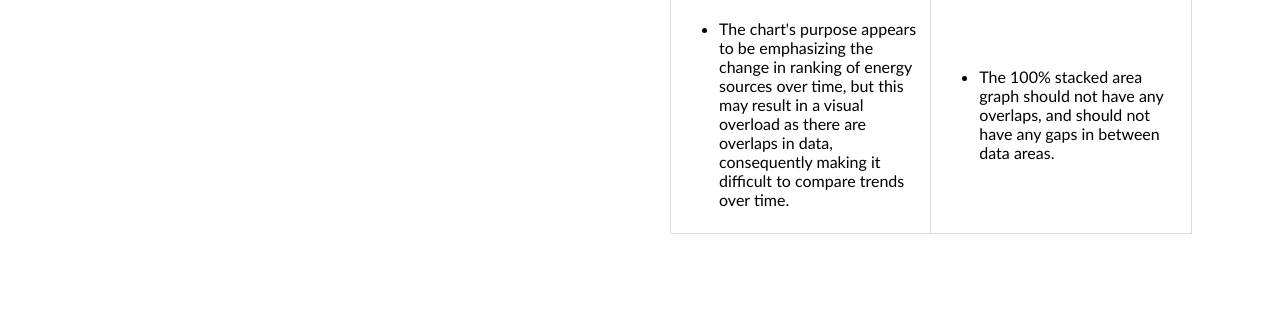
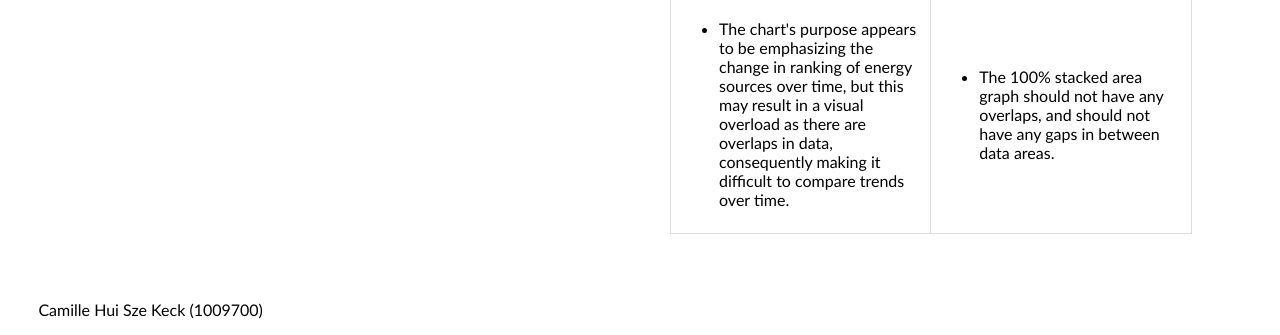
Before and after one commit to meegan29/HCDIV-2, a plain HTML site: page index.html in a window 1280 px wide. Shown: the part 2041-2376 px from the top of the page. Before the commit the page ends 2333 px from the top, so only its background shows below. Drawn offline with Linux system fonts and the light colour scheme.

Commit message:
index.html
Added name

```diff
--- a/index.html
+++ b/index.html
@@ -174,5 +174,6 @@
         </div>
     </div>
 
+    <p>Camille Hui Sze Keck (1009700)</p>
 </body>
 </html>
```
